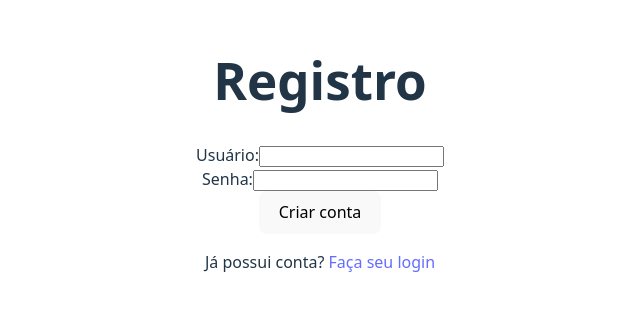
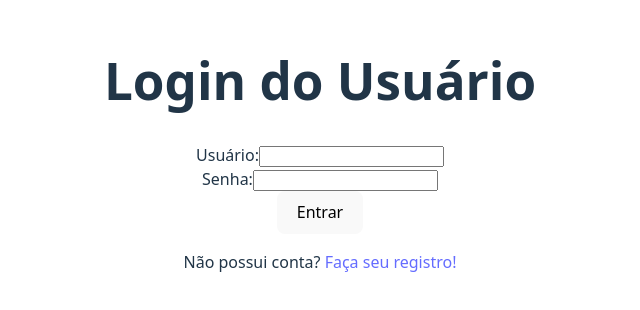
Before and after one commit to ernestogo99/Todo_list, a React (Vite) app in the folder frontendd/: page / in a window 1280 px wide. Shown: the part 246-556 px from the top of the page, without its empty margins (320-960 px from the left). Built offline with nearby package versions, Linux system fonts and the light colour scheme.

Commit message:
Registro e login

```diff
--- a/frontendd/package.json
+++ b/frontendd/package.json
@@ -11,7 +11,8 @@
   },
   "dependencies": {
     "react": "^19.1.0",
-    "react-dom": "^19.1.0"
+    "react-dom": "^19.1.0",
+    "react-router-dom": "^7.6.0"
   },
   "devDependencies": {
     "@eslint/js": "^9.25.0",
--- a/frontendd/src/App.tsx
+++ b/frontendd/src/App.tsx
@@ -1,13 +1,21 @@
 
 import './App.css'
 import Login from './pages/login/login'
+import { BrowserRouter, Routes, Route } from "react-router-dom";
+import Register from "./pages/register/register";
 
 function App() {
 
 
   return (
     <>
-      <Login></Login>
+      <BrowserRouter>
+      <Routes>
+        <Route path="/" element={<Login />} />
+        <Route path="/login" element={<Login />} />
+        <Route path="/register" element={<Register />} />
+      </Routes>
+    </BrowserRouter>
     </>
   )
 }
--- a/frontendd/src/pages/login/login.tsx
+++ b/frontendd/src/pages/login/login.tsx
@@ -1,29 +1,29 @@
-const Login:React.FC=()=>{
-
-
+import React from "react";
+import { Link } from "react-router-dom";
+const Login:React.FC = () => {
 
     return(
-<div>
-      <h1>Registro</h1>
-      <form id="user-register">
-        <div id="user-name-container">
-          <label htmlFor="user-name">Usuário:</label>
-          <input type="text" id="user-name" />
+    <div>
+    <h1> Login do Usuário</h1>
+    <form id = "user-login">
+        <div id = "user-name-container">
+            <label htmlFor = "user-name">Usuário:</label>
+            <input type = "text" id = "user-name"/>
         </div>
-        <div id="user-password-container">
-          <label htmlFor="user-password">Senha:</label>
-          <input type="password" id="user-password" />
+        <div id = "user-password-container">
+            <label htmlFor = "user-password">Senha:</label>
+            <input type = "password" id = "user-password"/>
         </div>
-        <div id="register-actions">
-          <button type="submit">Criar conta</button>
+        <div id = "login-actions">
+            <button type="submit"> Entrar </button>
         </div>
-      </form>
-      <div id="login-link">
+    </form>
+    <div id = "register-link">
         <p id="text">
-          Já possui conta? <a href="/login">Faça seu login</a>
+          Não possui conta? <Link to="/register">Faça seu registro!</Link>
         </p>
-      </div>
     </div>
+</div>
   );
 };
 export default Login
--- /dev/null
+++ b/frontendd/src/pages/register/register.tsx
@@ -0,0 +1,30 @@
+import React from "react";
+import { Link } from "react-router-dom";
+
+const Register: React.FC = () => {
+  return (
+    <div>
+      <h1>Registro</h1>
+      <form id="user-register">
+        <div id="user-name-container">
+          <label htmlFor="user-name">Usuário:</label>
+          <input type="text" id="user-name" />
+        </div>
+        <div id="user-password-container">
+          <label htmlFor="user-password">Senha:</label>
+          <input type="password" id="user-password" />
+        </div>
+        <div id="register-actions">
+          <button type="submit">Criar conta</button>
+        </div>
+      </form>
+      <div id="login-link">
+        <p id="text">
+          Já possui conta? <Link to ="/login">Faça seu login</Link>
+        </p>
+      </div>
+    </div>
+  );
+};
+
+export default Register;
```
Also changed, not shown: 1 other file (tests, documents, lock files or other folders).
